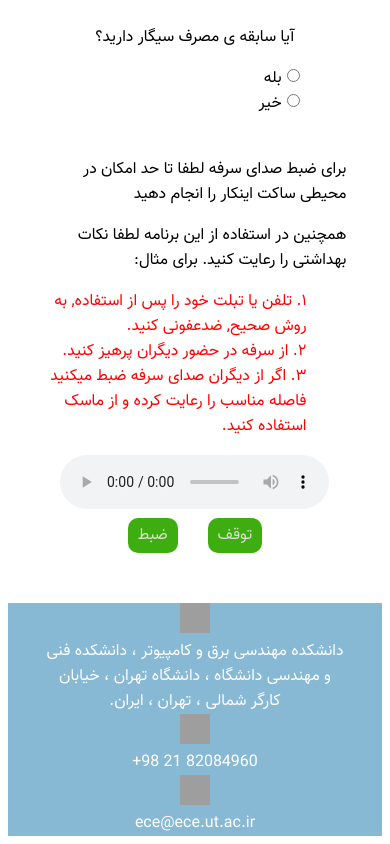
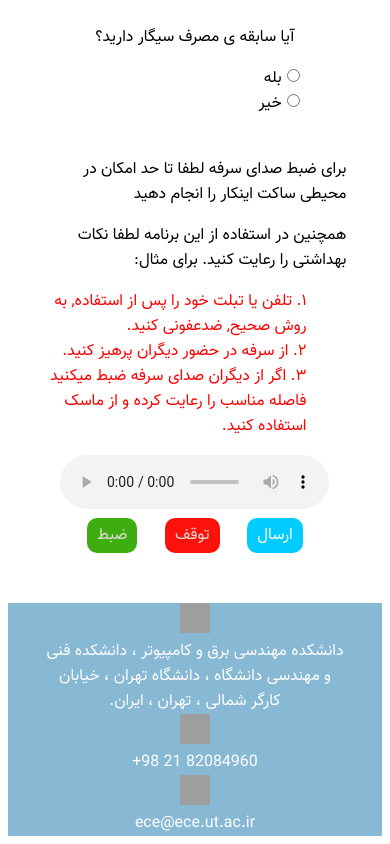
Before and after one commit to RezaQavi-Git/UniversityOfTehran-CovidLab, a React (Create React App) app: page /record in a window 390 px wide. Shown: the part 614-1458 px from the top of the page. Built offline with nearby package versions, Linux system fonts and the light colour scheme; grey boxes are pictures that could not be loaded; what mic-recorder-to-mp3 would draw is missing.

Commit message:
add submit bottom

```diff
--- a/src/components/record/cough-record/CoughRecord.js
+++ b/src/components/record/cough-record/CoughRecord.js
@@ -136,10 +136,12 @@
                     <div className="recorder">
                         <audio src={this.state.blobURL} controls="controls" className="record-player" />
                         <div className="control-bottom">
-                        <button onClick={this.stop} disabled={!this.state.isRecording} className="record-bottom">توقف</button>
-                        <button onClick={this.start} disabled={this.state.isRecording} className="record-bottom">ضبط</button>
+                            <button className="submit-bottom">ارسال</button>
+                            <button onClick={this.stop} disabled={!this.state.isRecording} className="record-bottom stop">توقف</button>
+                            <button onClick={this.start} disabled={this.state.isRecording} className="record-bottom">ضبط</button>
                         </div>
                     </div>
+
                 </div>
             </React.Fragment>
         );
--- a/src/components/record/cough-record/cough-record-styles.css
+++ b/src/components/record/cough-record/cough-record-styles.css
@@ -96,7 +96,22 @@
     color: rgb(224, 219, 215);
     text-align: center;
     background-color: rgb(61, 173, 16);
-    font-size: 1.2em;
+    font-size: 1em;
+}
+
+.stop {
+    background-color: rgb(252, 18, 10);
+}
+
+.submit-bottom {
+    text-decoration: none;
+    border: none;
+    padding: 5px 10px;
+    border-radius: 10px;
+    color: rgb(255, 255, 255);
+    text-align: center;
+    background-color: rgb(2, 204, 255);
+    font-size: 1em;
 }
 
 .record-player {
@@ -121,7 +136,6 @@
         width: 100%;
         margin: auto;
         font-size: 1.25em;
-        /* margin-top: 25% ; */
     }
 
     .title-description {
@@ -176,23 +190,12 @@
 
 
     .control-bottom {
-        width: 50%;
+        width: 80%;
         margin: auto;
         display: flex;
         flex-direction: row;
         justify-content: space-between;
         align-items:stretch;
-    }
-
-    .record-bottom {
-        text-decoration: none;
-        border: none;
-        padding: 5px 10px;
-        border-radius: 10px;
-        color: rgb(224, 219, 215);
-        text-align: center;
-        background-color: rgb(61, 173, 16);
-        font-size: 1em;
     }
 
     .record-player {
```
